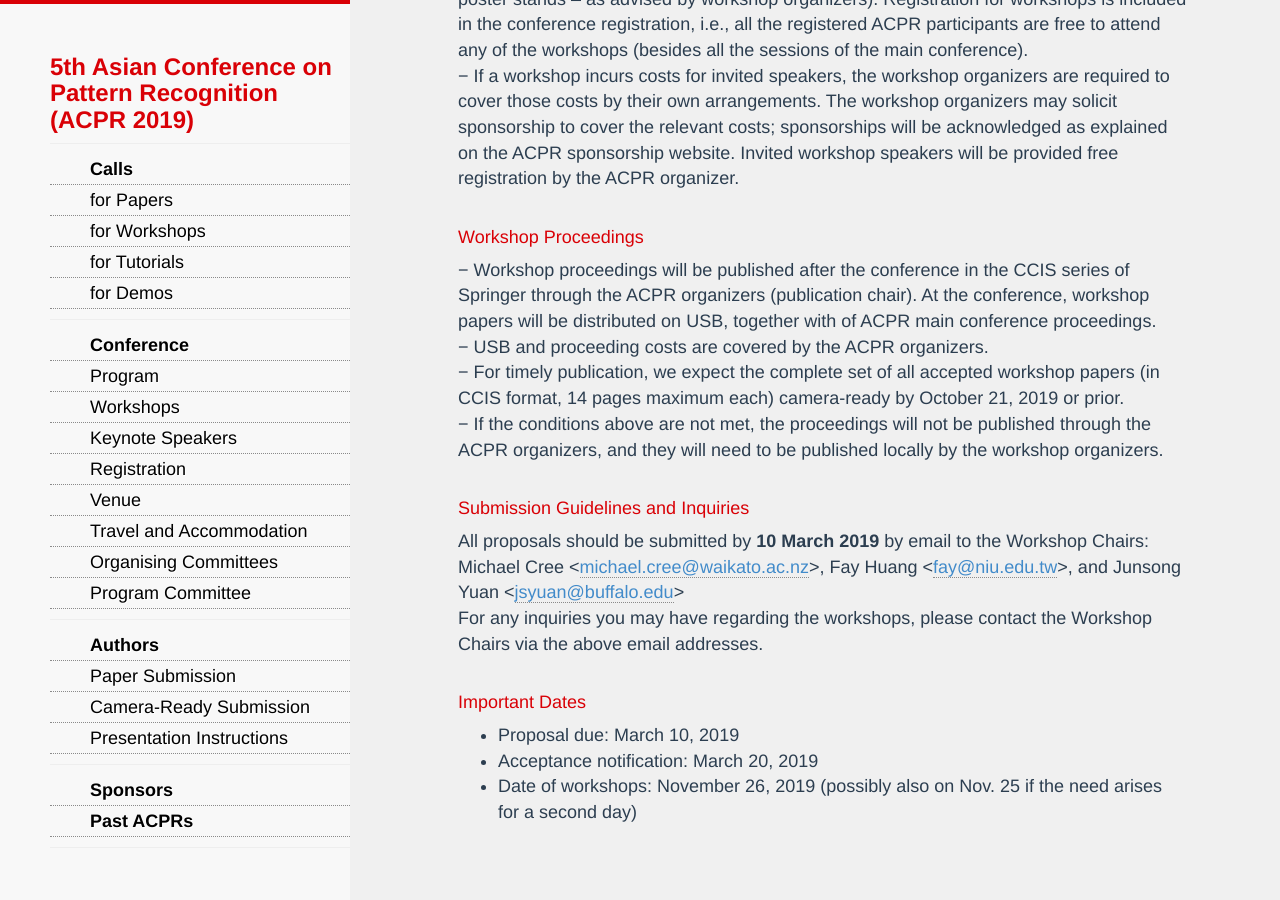
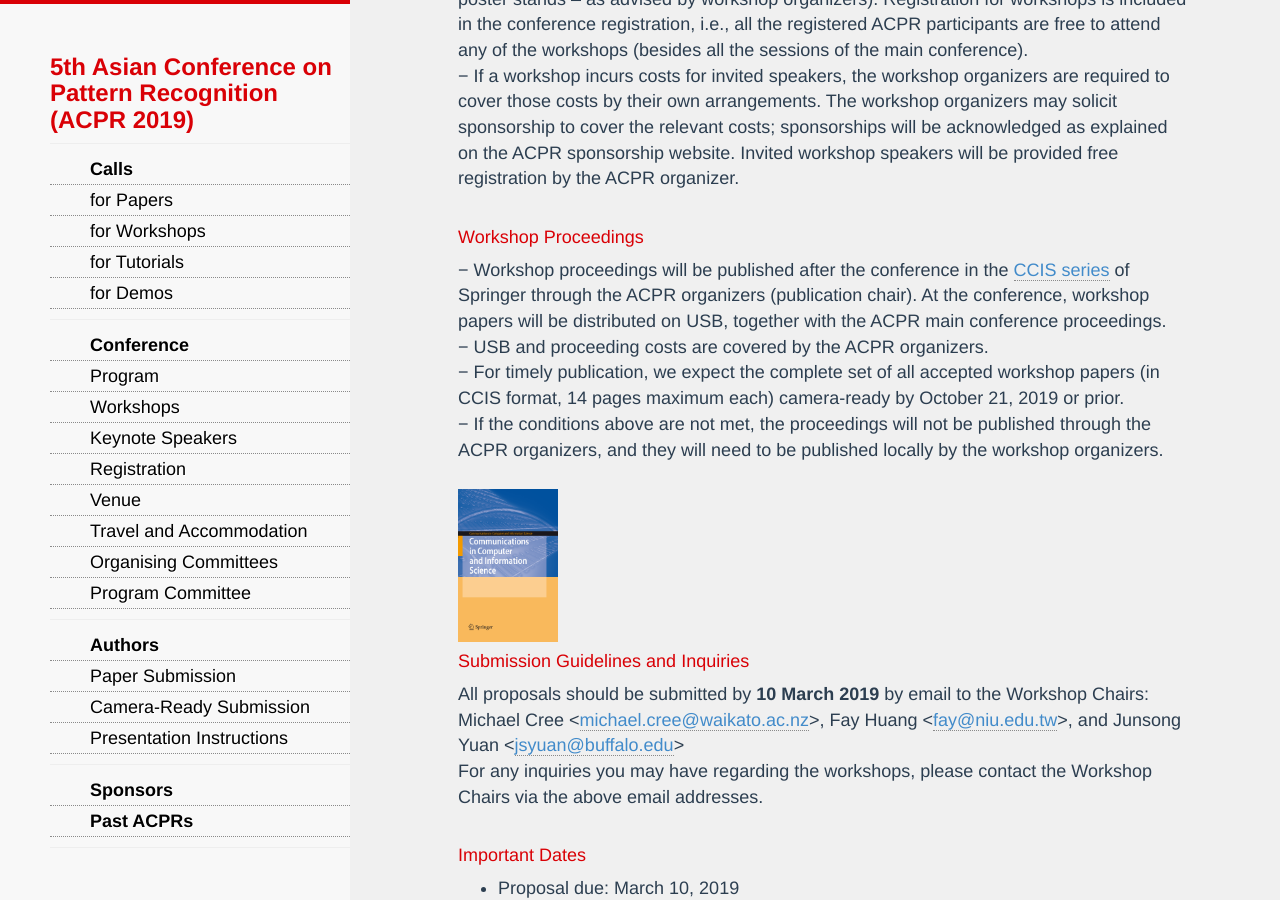
Before and after one commit to AndrewChenUoA/ACPR2019, a Jekyll site: the page built from cfw.html, in a window 1280 px wide and 900 px high, scrolled down 642 px. Built offline with Jekyll 4.4.1, drawn with Linux system fonts in a browser that asks for light colours; nearby versions of some CDN libraries; Markdown is read by kramdown in place of the engine named in the settings.

Commit message:
Add CCIS image and link

```diff
--- a/cfw.html
+++ b/cfw.html
@@ -22,10 +22,12 @@
 −	If a workshop incurs costs for invited speakers, the workshop organizers are required to cover those costs by their own arrangements. The workshop organizers may solicit sponsorship to cover the relevant costs; sponsorships will be acknowledged as explained on the ACPR sponsorship website. Invited workshop speakers will be provided free registration by the ACPR organizer.<br/><br/>
 
 <h4>Workshop Proceedings</h4>
-−	Workshop proceedings will be published after the conference in the CCIS series of Springer through the ACPR organizers (publication chair). At the conference, workshop papers will be distributed on USB, together with of ACPR main conference proceedings.<br/>
+−	Workshop proceedings will be published after the conference in the <a href="https://www.springer.com/series/7899">CCIS series</a> of Springer through the ACPR organizers (publication chair). At the conference, workshop papers will be distributed on USB, together with the ACPR main conference proceedings.<br/>
 −	USB and proceeding costs are covered by the ACPR organizers.<br/>
 −	For timely publication, we expect the complete set of all accepted workshop papers (in CCIS format, 14 pages maximum each) camera-ready by October 21, 2019 or prior.<br/>
 −	If the conditions above are not met, the proceedings will not be published through the ACPR organizers, and they will need to be published locally by the workshop organizers.<br/><br/>
+
+<a href="https://www.springer.com/series/7899"><img src="images/ccis.png" style="max-width:100px" /></a>
 
 <h4>Submission Guidelines and Inquiries</h4>
 All proposals should be submitted by <b>10 March 2019</b> by email to the Workshop Chairs: Michael Cree <<a href="mailto:michael.cree@waikato.ac.nz">michael.cree@waikato.ac.nz</a>>, Fay Huang <<a href="mailto:fay@niu.edu.tw">fay@niu.edu.tw</a>>, and Junsong Yuan <<a href="mailto:jsyuan@buffalo.edu">jsyuan@buffalo.edu</a>><br/>
```
Also changed, not shown: images/ccis.png (added).
